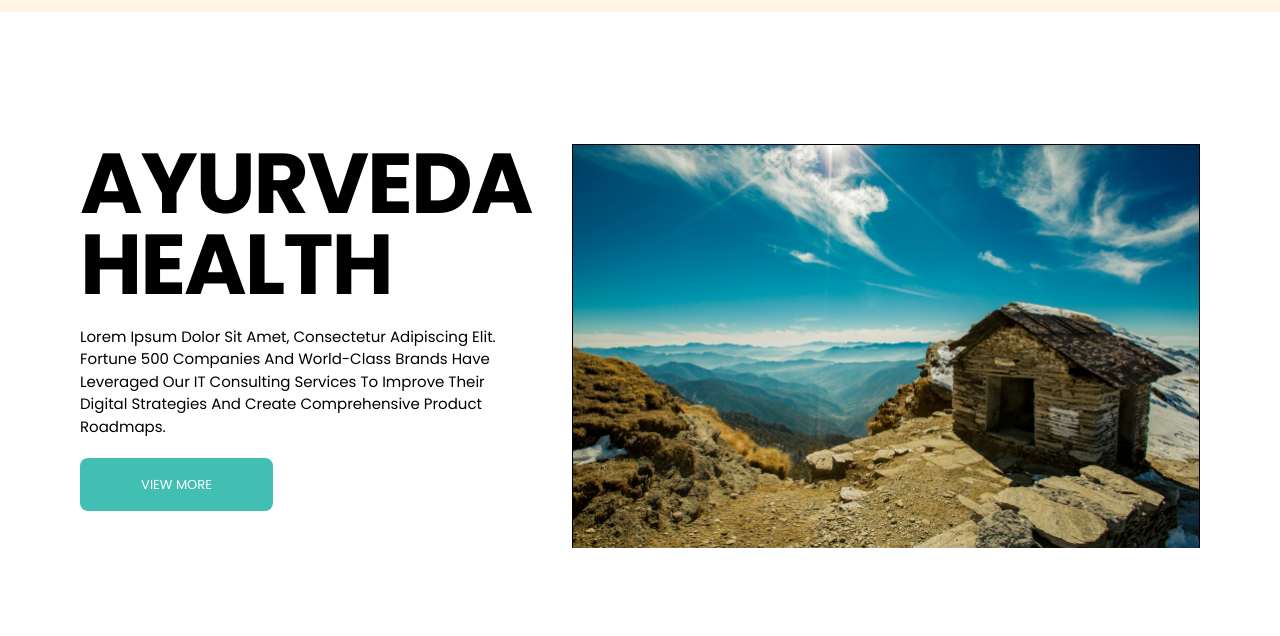
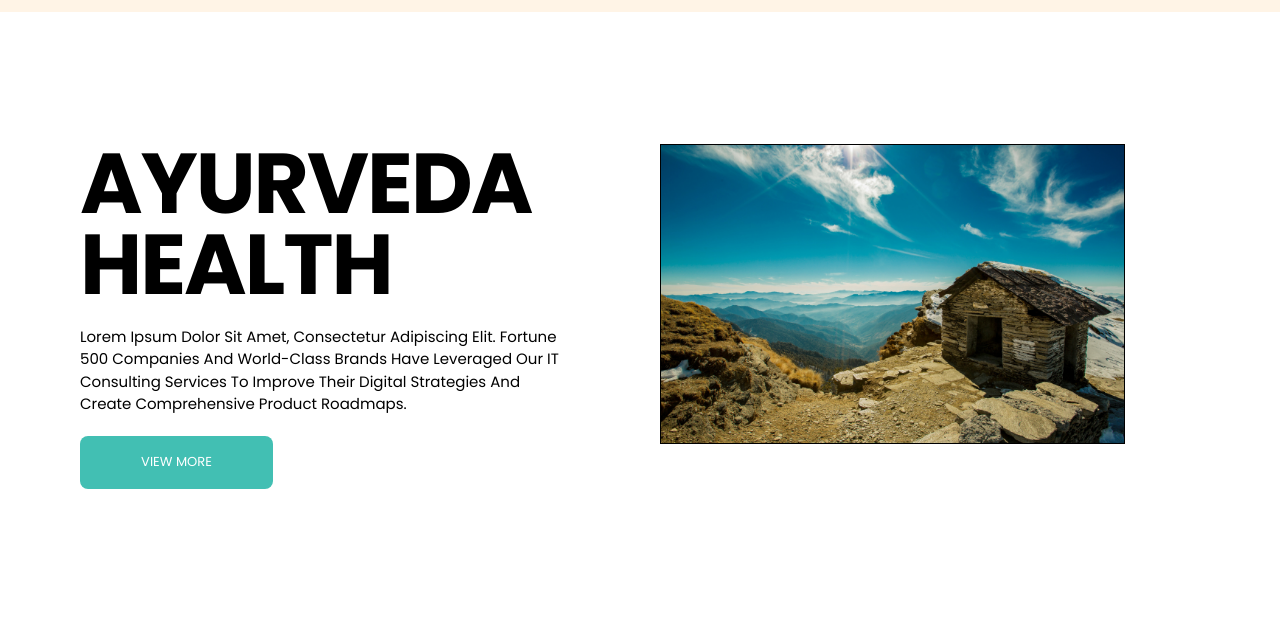
Before and after one commit to athulvc-ind/Sending-Happy, a plain HTML site: page index.html in a window 1280 px wide. Shown: the part 134-770 px from the top of the page. Drawn offline with Linux system fonts and the light colour scheme.

Commit message:
Responsive min-width: 894px) and (max-width: 1532px)

```diff
--- a/style.css
+++ b/style.css
@@ -30,6 +30,9 @@
 img {
   display: block;
   max-width: 100%;
+  height: 300px;
+  width: auto;
+  object-fit: auto;
 }
 
 /*
@@ -370,7 +373,7 @@
     width: 100%;
     max-width: 100%;
     min-width: 0;
-    font-size: 15px;
+    font-size: 14px;
     line-height: 1.5;
     overflow-wrap: anywhere;
   }
@@ -379,12 +382,14 @@
   .hero-image {
     width: 100%;
     max-width: 100%;
-    height: auto;
+    height: 300px;
   }
 
   .hero-image img {
-    width: 100%;
-    height: auto;
+    width: auto;
+    height: 100%;
+    object-fit: cover;
+
   }
 
 
@@ -425,6 +430,7 @@
     width: 100%;
     max-width: 100%;
     height: auto;
+    padding: 5px;
 
   }
 
@@ -464,3 +470,25 @@
   }
 
 }
+
+@media only screen and (min-width: 894px) and (max-width: 1532px) {
+
+  .hero-title span {
+
+  font-size:  clamp(40px, 8vw,85px);
+
+}
+  .hero p {
+    width: 100%;
+    max-width: 100%;
+    min-width: 0;
+    font-size: 15px;
+    line-height: 1.5;
+
+  }
+  .hero-image{
+    width: 100%;
+    max-width: 100%;
+    height: auto;
+  }
+}
```
